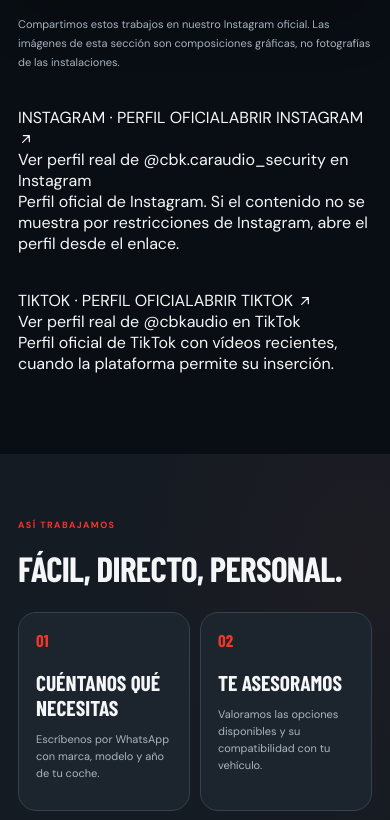
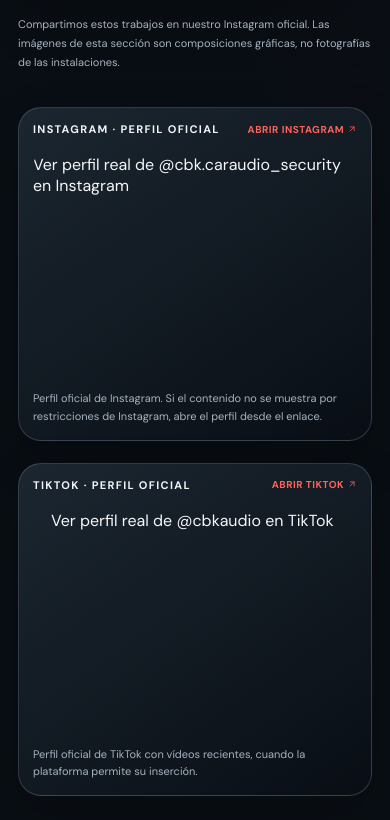
Before and after one commit to brunnojuarez553-design/cbk-audio, a plain HTML site: page index.html in a window 390 px wide. Shown: the part 8522-9342 px from the top of the page. Drawn offline with nearby package versions, Linux system fonts and the light colour scheme; a script that the page names is missing; a web font is replaced by a local one.

Commit message:
style: responsive real social profile embeds with premium dark frames

```diff
--- a/styles.css
+++ b/styles.css
@@ -742,3 +742,16 @@ body:has(#cbk-assistant) .whatsapp-float{bottom:100px}
 .service-page .service-hero.service-hero-photo h1{text-shadow:0 5px 36px rgba(0,0,0,.4)}
 .service-page .service-hero.service-hero-photo .lead{text-shadow:0 2px 14px rgba(0,0,0,.5);color:#e1e7ee}
 @media(max-width:700px){.service-page .service-hero.service-hero-photo{background:linear-gradient(90deg,rgba(6,10,16,.93),rgba(6,10,16,.74)),linear-gradient(0deg,rgba(6,10,16,.65),transparent 70%),var(--service-hero-photo) 60% center/cover no-repeat,#0a1017}.service-page .service-hero.service-hero-photo::after{opacity:.18}}
+
+/* Authentic embedded creator profiles; content and statistics belong to the platforms. */
+.social-profiles-live{grid-template-columns:repeat(2,minmax(0,1fr));align-items:start;gap:22px}
+.social-live-card{min-width:0;padding:22px;border-radius:23px;border:1px solid rgba(176,194,210,.22);background:linear-gradient(145deg,#1b2630,#090e15);box-shadow:0 20px 50px rgba(0,0,0,.18)}
+.social-live-header{display:flex;justify-content:space-between;align-items:center;gap:12px;margin-bottom:18px;font-size:11px;font-weight:800;letter-spacing:.12em;color:#f2f4f7}
+.social-live-header a{color:#ff6259;text-decoration:none;font-size:10px;letter-spacing:.05em;white-space:nowrap}
+.social-live-header a:hover{text-decoration:underline}
+.social-live-embed{min-width:0;min-height:220px;display:flex;align-items:flex-start;justify-content:center;overflow:hidden;border-radius:12px}
+.social-live-embed .instagram-media{min-width:0!important}
+.social-live-embed iframe{max-width:100%!important}
+.social-live-note{font-size:11px;line-height:1.6;color:#a6b3c0;margin:16px 0 0}
+@media(max-width:900px){.social-profiles-live{grid-template-columns:1fr}.social-live-card{max-width:720px;width:100%;margin-inline:auto}}
+@media(max-width:450px){.social-live-card{padding:14px}.social-live-header{flex-wrap:wrap}.social-live-embed{overflow-x:auto}}
```
